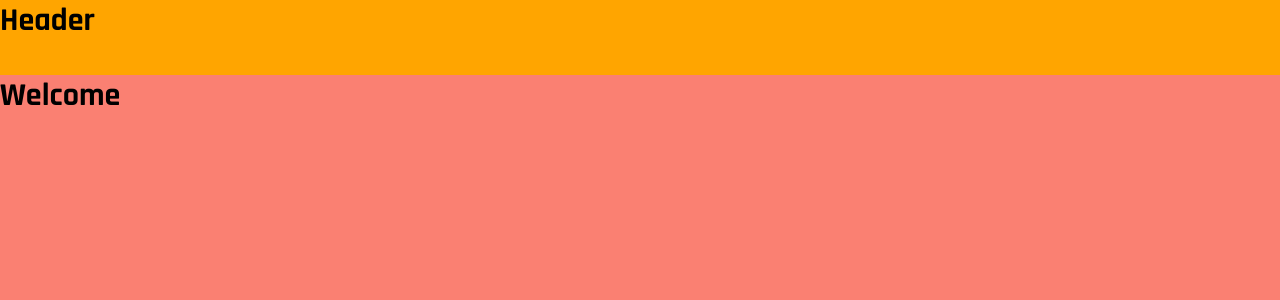
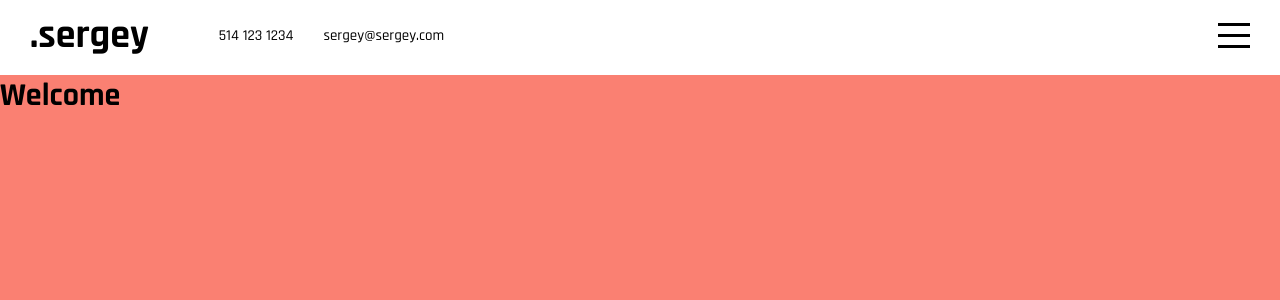
Before and after one commit to sbarchshevskiy/css-html-js-profile-test-app, a React (Create React App) app in the folder client/: page / in a window 1280 px wide. Shown: the top 300 px of the page. Built offline with nearby package versions, Linux system fonts and the light colour scheme.

Commit message:
apply sass elements inside the header

```diff
--- a/client/package.json
+++ b/client/package.json
@@ -3,6 +3,7 @@
   "version": "0.1.0",
   "private": true,
   "dependencies": {
+    "@material-ui/core": "^4.11.4",
     "@testing-library/jest-dom": "^5.11.4",
     "@testing-library/react": "^11.1.0",
     "@testing-library/user-event": "^12.1.10",
@@ -34,5 +35,8 @@
       "last 1 firefox version",
       "last 1 safari version"
     ]
+  },
+  "devDependencies": {
+    "@material-ui/icons": "^4.11.2"
   }
 }
--- a/client/src/App.scss
+++ b/client/src/App.scss
@@ -7,6 +7,7 @@
     background-color: bisque;
     position: relative;
     top: 75px;
+    scroll-behavior: smooth;
     scroll-snap-type: y mandatory;
 
     > *{
--- a/client/src/components/Contact.js
+++ b/client/src/components/Contact.js
@@ -2,7 +2,7 @@ import './Contact.scss';
 
 export default function Contact() {
   return(
-    <div className="contact">
+    <div className="contact" id="contact">
       <h1>Contact</h1>
     </div>
   )
--- a/client/src/components/Header.js
+++ b/client/src/components/Header.js
@@ -3,9 +3,25 @@ import './Header.scss';
 export default function Header() {
   return(
     <div className="header">
-      <h1>Header</h1>
+        <div className="wrapper">
+          <div className="left-side">
+            <a href="#intro" className="logo">.sergey</a>
+            <div className="item-container">
+              <span>514 123 1234</span>
+            </div>
+            <div className="item-container">
+              <span>sergey@sergey.com</span>
+            </div>
+          </div>
 
+          <div className="right-side">
+            <div className="hamburger-menu">
+              <span className="top-line"></span>
+              <span className="center-line"></span>
+              <span className="bottom-line"></span>
+            </div>
+          </div>
+        </div>
     </div>
   )
-
 }
--- a/client/src/components/Header.scss
+++ b/client/src/components/Header.scss
@@ -1,8 +1,58 @@
+@import "../global.scss";
+
 .header{
   width: 100%;
   height: 75px;
-  background-color: orange;
+  background-color: white;
+  color: $mainColor;
   position: fixed;
   top: 0;
   z-index: 2;
+
+  .wrapper{
+    display: flex;
+    align-items: center;
+    justify-content: space-between;
+    padding: 10px 30px;
+
+    .left-side{
+      display: flex;
+      align-items: center;
+
+      .logo{
+        font-size: 40px;
+        font-weight: bold;
+        text-decoration: none;
+        color: inherit;
+        margin-right: 40px;
+      }
+
+      .item-container{
+        display: flex;
+        align-items: center;
+        margin-left: 30px;
+
+        span{
+          font-size: 15px;
+          font-weight: 500;
+        }
+      }
+    }
+
+    .right-side{
+      .hamburger-menu{
+        display: flex;
+        flex-direction: column;
+        justify-content: space-between;
+        width: 32px;
+        height: 25px;
+
+        span{
+          width: 100%;
+          height: 3px;
+          background-color: $mainColor;
+        }
+      }
+    }
+  }
 }
--- a/client/src/components/Introduction.js
+++ b/client/src/components/Introduction.js
@@ -2,7 +2,7 @@ import './Introduction.scss';
 
 export default function Introduction() {
   return(
-    <div className="intro">
+    <div className="intro" id="intro">
       <h1>Introduction</h1>
 
     </div>
--- a/client/src/components/Projects.js
+++ b/client/src/components/Projects.js
@@ -2,7 +2,7 @@ import './Projects.scss';
 
 export default function Projects() {
   return(
-    <div className="projects">
+    <div className="projects" id="projects">
       <h1>Projects</h1>
 
     </div>
--- a/client/src/components/Welcome.js
+++ b/client/src/components/Welcome.js
@@ -2,7 +2,7 @@ import './Welcome.scss';
 
 export default function Welcome() {
   return(
-    <div className="welcome">
+    <div className="welcome" id="welcome">
       <h1>Welcome</h1>
     </div>
   )
--- a/client/src/global.scss
+++ b/client/src/global.scss
@@ -0,0 +1 @@
+$mainColor: black;
--- a/package.json
+++ b/package.json
@@ -1,5 +1,8 @@
 {
   "dependencies": {
+    "@material-ui/core": "^4.11.4",
+    "@material-ui/icons": "^4.11.2",
+    "material-ui-icons": "^1.0.0-beta.36",
     "node-sass": "^4.14.1"
   }
 }
```
Also changed, not shown: 2 other files (tests, documents, lock files or other folders).
